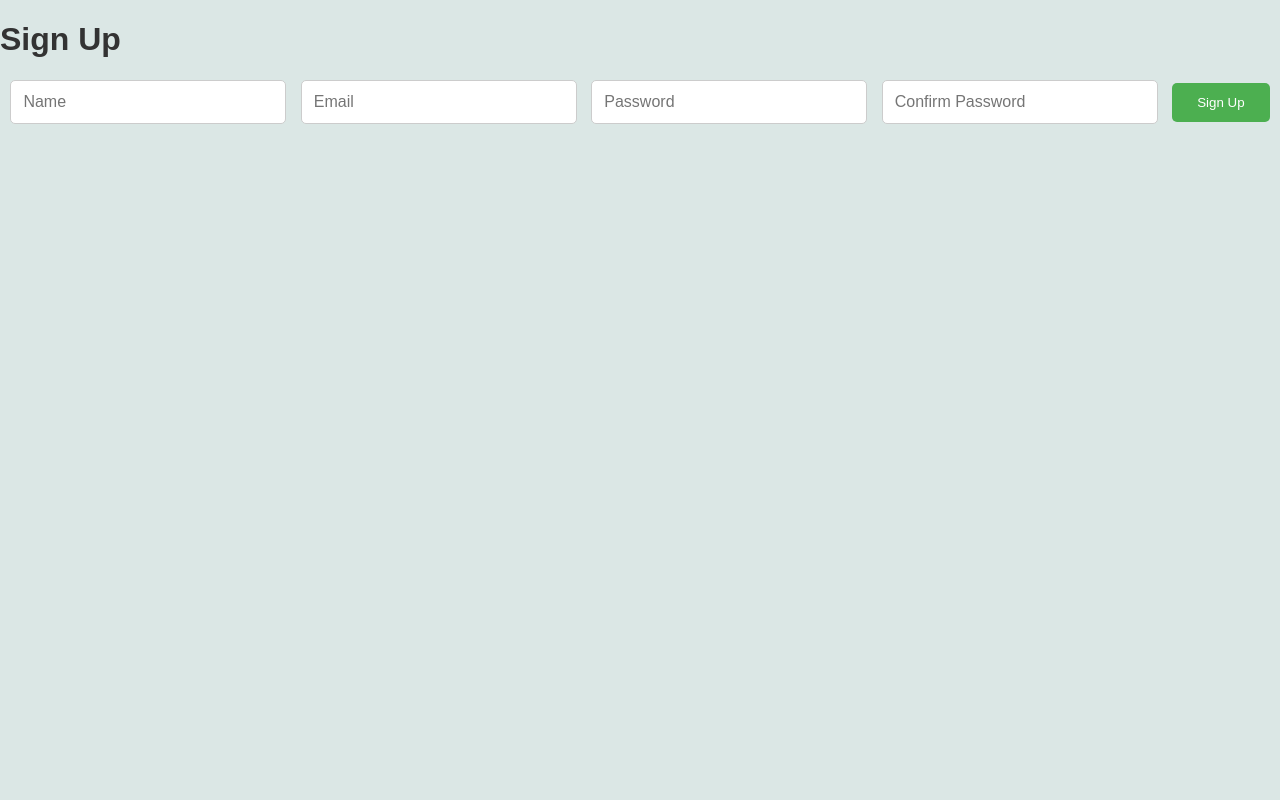
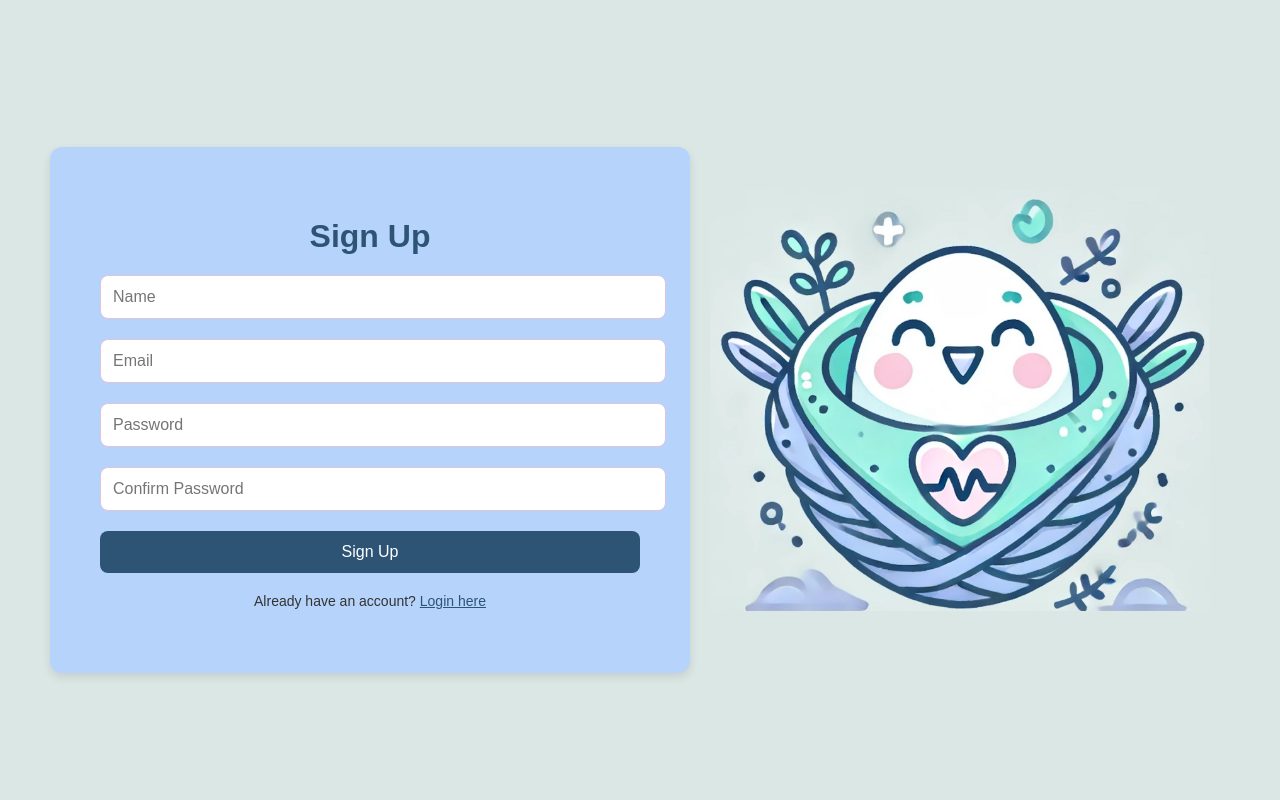
Before and after one commit to beatriceelena5/EmotiNest, a Flask app: page /auth/signup in a window 1280 px wide. Run offline with Flask 3, Linux system fonts and the light colour scheme.

Commit message:
styiling 2

```diff
--- a/app/templates/signup.html
+++ b/app/templates/signup.html
@@ -1,12 +1,17 @@
 <!DOCTYPE html>
-<html>
+<html lang="en">
 
 <head>
+    <meta charset="UTF-8">
+    <meta name="viewport" content="width=device-width, initial-scale=1.0">
     <title>Sign Up</title>
     <link rel="stylesheet" type="text/css" href="{{ url_for('static', filename='style.css') }}">
 </head>
 
 <body>
+    <div class="login-container">
+        <!-- Formularul de Sign Up -->
+        <form method="POST" action="/auth/signup" class="login-form">
             {% with messages = get_flashed_messages(with_categories=true) %}
             {% if messages %}
             <div>
@@ -18,14 +23,19 @@
             </div>
             {% endif %}
             {% endwith %}
-
             <h1>Sign Up</h1>
-	<form method="POST" action="/auth/signup">
-		<input type="text" name="name" placeholder="Name" required> <!-- Adăugăm câmpul pentru nume -->
+            <input type="text" name="name" placeholder="Name" required>
             <input type="email" name="email" placeholder="Email" required>
             <input type="password" name="password" placeholder="Password" required>
             <input type="password" name="confirm_password" placeholder="Confirm Password" required>
             <button type="submit">Sign Up</button>
+            <p>Already have an account? <a href="/auth/login">Login here</a></p>
         </form>
+
+        <!-- Logo -->
+        <div class="logo">
+            <img src="{{ url_for('static', filename='logo.png') }}" alt="EmotiNest Logo">
+        </div>
+    </div>
 </body>
 </html>
```
Also changed, not shown: instance/emotinest.db. Lines whose indentation alone changed are shown as unchanged.
